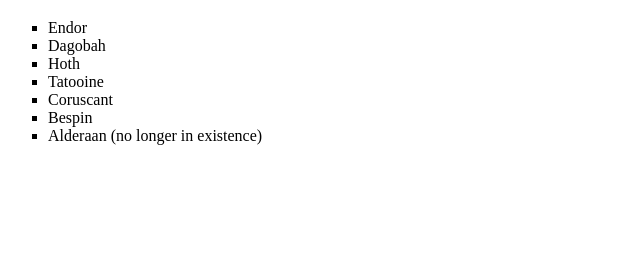
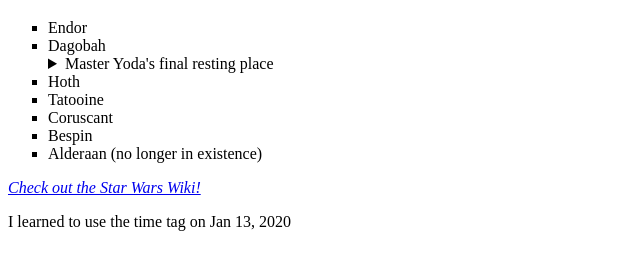
Before and after one commit to DrFunkenstein/Basic_HTML_and_CSS, a plain HTML site: page HTML_Lists.html in a window 1280 px wide. Shown: the part 339-608 px from the top of the page, without its empty margins (0-640 px from the left). Drawn offline with Linux system fonts and the light colour scheme.

Commit message:
HTML_Lists update
add details tag,  link that opens in new window, and time tag to HTML_Lists.html

format for readability to
Turing quote.html

```diff
--- a/HTML_Lists.html
+++ b/HTML_Lists.html
@@ -20,11 +20,18 @@
 		<ul>
 			<li>Endor</li>
 			<li>Dagobah</li>
+				<details>
+					<summary>Master Yoda's final resting place</summary>
+					<p>Luke learned the ways of the force here</p>
+					<p>Luke raised his X-wing from the swamps</p>
+				</details>
 			<li>Hoth</li>
 			<li>Tatooine</li>
 			<li>Coruscant</li>
 			<li>Bespin</li>
 			<li>Alderaan (no longer in existence)</li>
 		</ul>
+		<a href="https://starwars.fandom.com/wiki/Main_Page" target="new"><em>Check out the Star Wars Wiki!</em></a>
+		<p> I learned to use the time tag on <time datetime="2020-01-13 13:35"> Jan 13, 2020</p>
 	</body>
 </html>
```
Also changed, not shown: Turing quote.html (+2 -1 lines).
